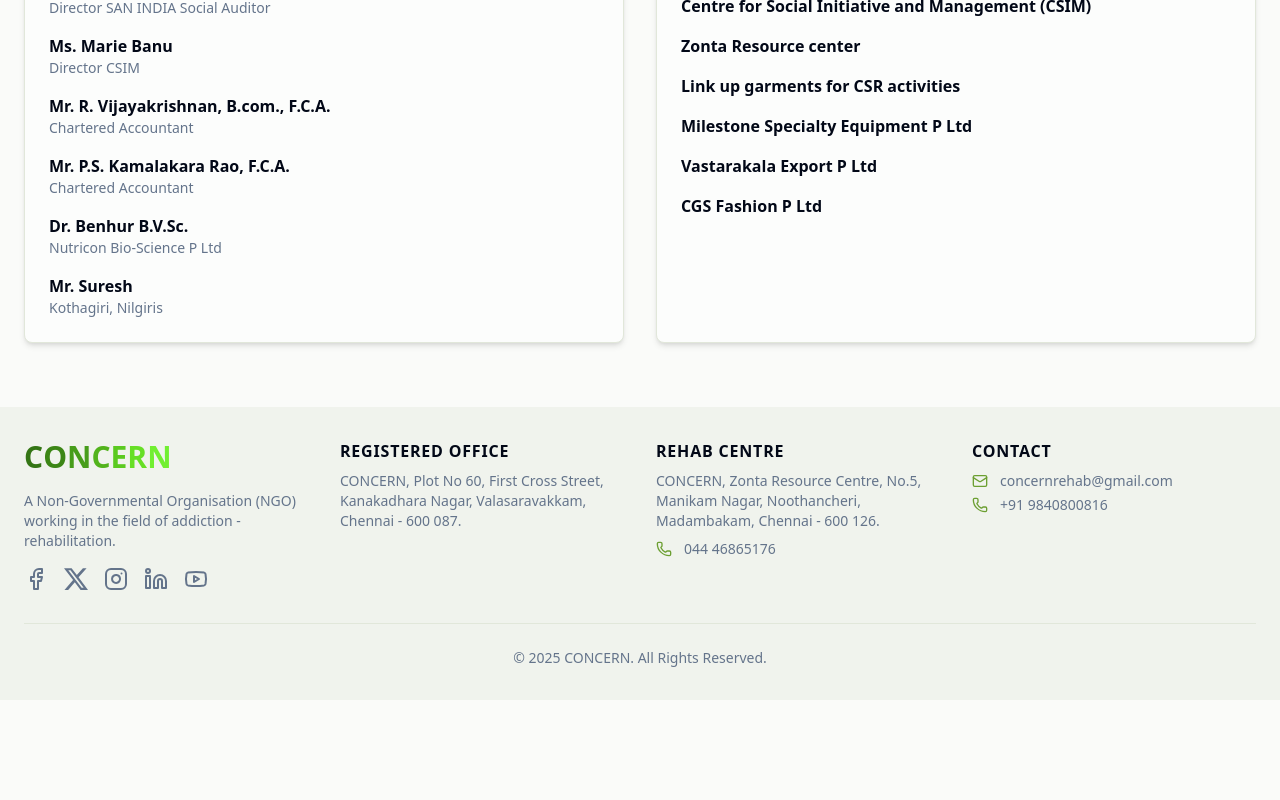
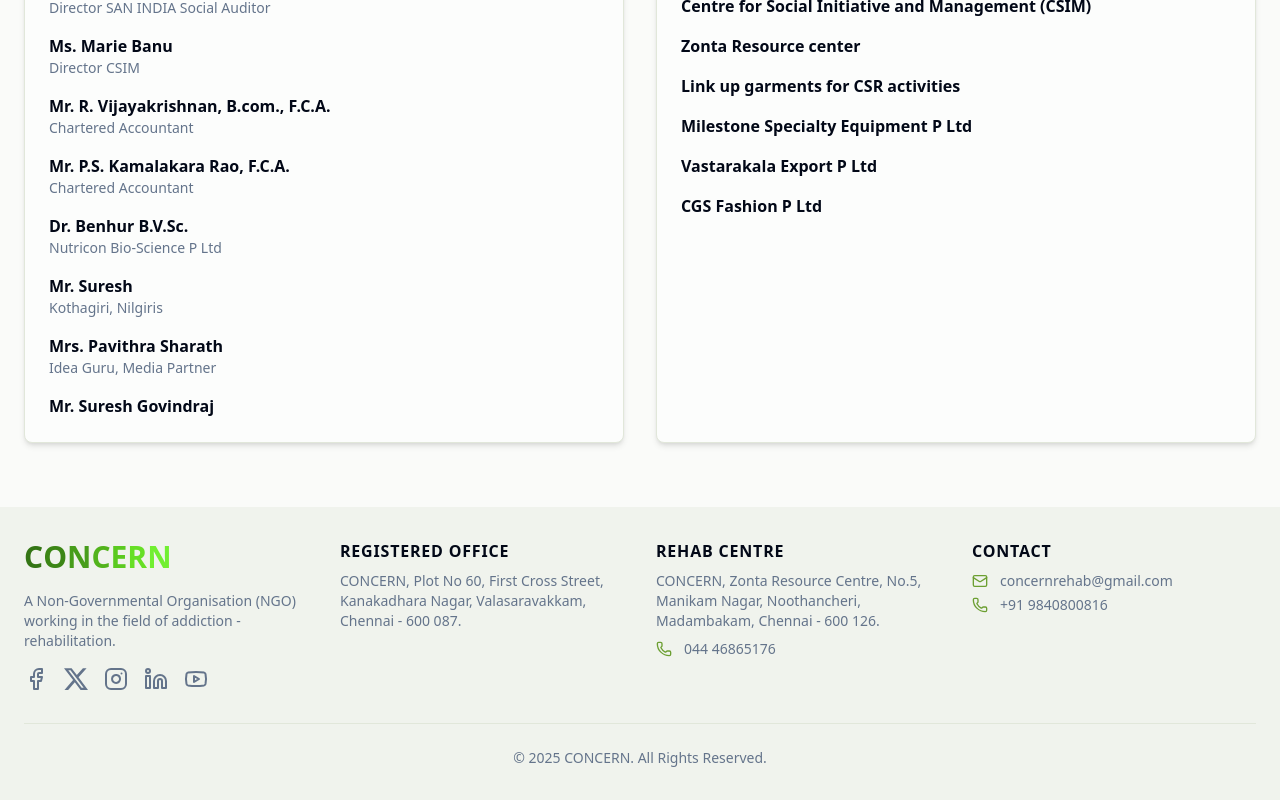
Before and after one commit to tanishpoddar/Concern-Website, a Next.js app: page /our-team in a window 1280 px wide. Shown: the part 1222-2022 px from the top of the page. Before the commit the page ends 1922 px from the top, so only its background shows below. Built offline with nearby package versions, Linux system fonts and the light colour scheme.

Commit message:
changed-code-files

```diff
--- a/src/app/our-team/page.tsx
+++ b/src/app/our-team/page.tsx
@@ -40,6 +40,8 @@
     { name: 'Mr. P.S. Kamalakara Rao, F.C.A.', role: 'Chartered Accountant' },
     { name: 'Dr. Benhur B.V.Sc.', role: 'Nutricon Bio-Science P Ltd' },
     { name: 'Mr. Suresh', role: 'Kothagiri, Nilgiris' },
+    { name: 'Mrs. Pavithra Sharath', role: 'Idea Guru, Media Partner' },
+    { name: 'Mr. Suresh Govindraj', role: '' },
 ];
 
 const pillarsOfStrength = [
```
